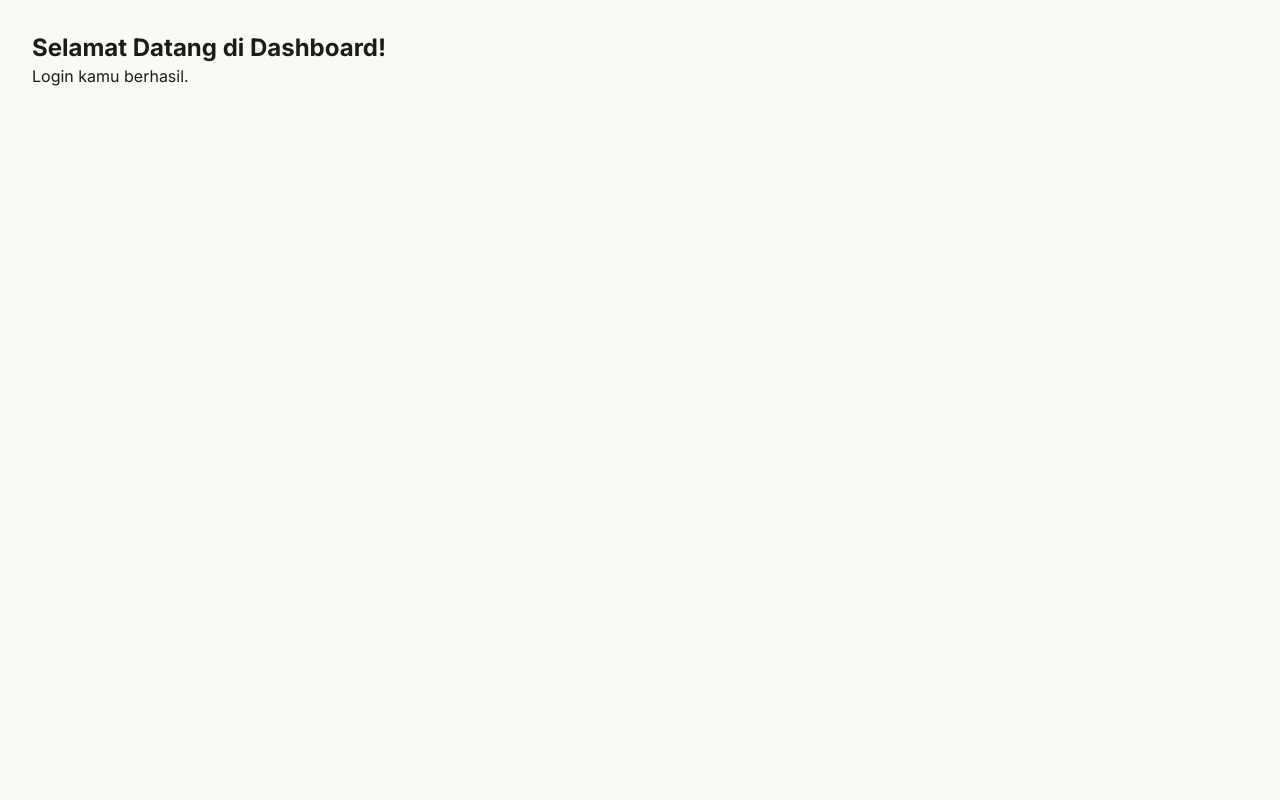
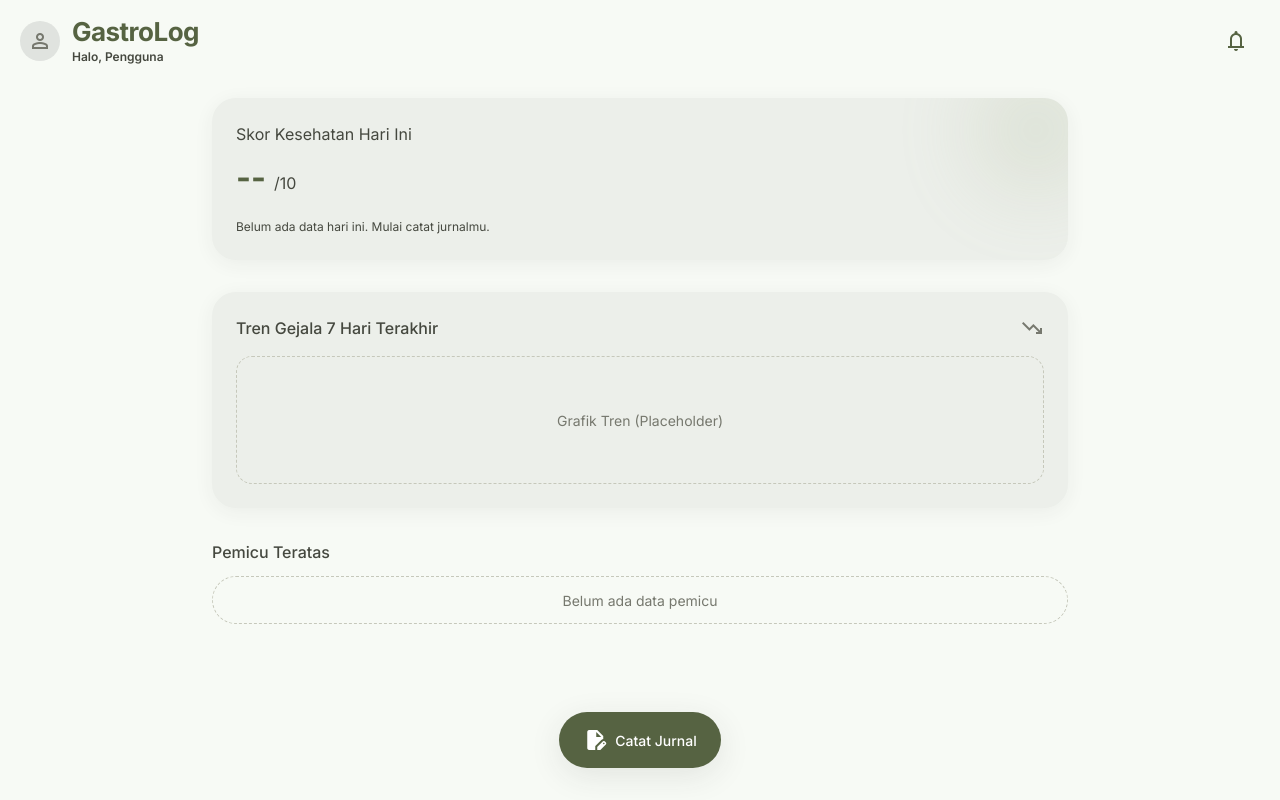
Before and after one commit to Saintfai/Project-GastroLog, a Next.js app: page /dashboard in a window 1280 px wide. Built offline with nearby package versions, Linux system fonts and the light colour scheme.

Commit message:
Add dashboard UI and Material Icons font

```diff
--- a/app/dashboard/page.tsx
+++ b/app/dashboard/page.tsx
@@ -1,8 +1,143 @@
+import Link from "next/link";
+
 export default function DashboardPage() {
   return (
-    <div className="p-8">
-      <h1 className="text-2xl font-bold">Selamat Datang di Dashboard!</h1>
-      <p>Login kamu berhasil.</p>
+    <div
+      className="min-h-screen antialiased pb-28 md:pb-0"
+      style={{
+        backgroundColor: "var(--color-background)",
+        color: "var(--color-on-surface)"
+      }}
+    >
+      {/* ── TopAppBar (Mobile & Web) ── */}
+      <header className="w-full top-0 flex justify-between items-center py-4 sticky z-40"
+        style={{
+          backgroundColor: "var(--color-background)",
+          paddingLeft: "var(--spacing-lg)",
+          paddingRight: "var(--spacing-lg)"
+        }}
+      >
+        <div className="flex items-center gap-3">
+          <div className="w-10 h-10 rounded-full flex items-center justify-center"
+            style={{ backgroundColor: "var(--color-surface-variant)" }}
+          >
+            <span className="material-symbols-outlined" style={{ color: "var(--color-outline)" }}>person</span>
+          </div>
+          <div>
+            <h1 className="font-bold" style={{ fontSize: "26px", lineHeight: "32px", letterSpacing: "-0.02em", color: "var(--color-primary)" }}>
+              GastroLog
+            </h1>
+            <p style={{ fontSize: "12px", fontWeight: 600, color: "var(--color-on-surface-variant)" }}>
+              Halo, Pengguna
+            </p>
+          </div>
+        </div>
+        <button className="flex items-center justify-center rounded-full transition-colors"
+          style={{ width: "var(--touch-target-min)", height: "var(--touch-target-min)" }}
+        >
+          <span className="material-symbols-outlined" style={{ color: "var(--color-primary)" }}>notifications</span>
+        </button>
+      </header>
+
+      {/* ── Main Content Canvas ── */}
+      <main className="max-w-4xl mx-auto flex flex-col gap-8 mt-4"
+        style={{
+          paddingLeft: "var(--spacing-lg)",
+          paddingRight: "var(--spacing-lg)"
+        }}
+      >
+        {/* Health Score Card */}
+        <section className="rounded-3xl p-6 flex flex-col gap-2 relative overflow-hidden"
+          style={{
+            backgroundColor: "var(--color-surface-container)",
+            boxShadow: "var(--shadow-card)"
+          }}
+        >
+          {/* Decorative background element */}
+          <div className="absolute -right-8 -top-8 w-32 h-32 rounded-full opacity-20 blur-2xl pointer-events-none"
+            style={{ backgroundColor: "var(--color-primary-container)" }}
+          ></div>
+          <h2 style={{ fontSize: "16px", color: "var(--color-on-surface-variant)" }}>Skor Kesehatan Hari Ini</h2>
+          <div className="flex items-baseline gap-2">
+            <span className="font-bold" style={{ fontSize: "32px", color: "var(--color-primary)" }}>--</span>
+            <span style={{ fontSize: "16px", color: "var(--color-on-surface-variant)" }}>/10</span>
+          </div>
+          <p className="mt-2" style={{ fontSize: "12px", color: "var(--color-on-surface-variant)" }}>
+            Belum ada data hari ini. Mulai catat jurnalmu.
+          </p>
+        </section>
+
+        {/* Trend Chart Card Placeholder */}
+        <section className="rounded-3xl p-6 flex flex-col gap-4"
+          style={{
+            backgroundColor: "var(--color-surface-container)",
+            boxShadow: "var(--shadow-card)"
+          }}
+        >
+          <div className="flex justify-between items-center">
+            <h2 className="font-medium" style={{ fontSize: "16px", color: "var(--color-on-surface-variant)" }}>Tren Gejala 7 Hari Terakhir</h2>
+            <span className="material-symbols-outlined" style={{ color: "var(--color-outline)" }}>trending_down</span>
+          </div>
+          <div className="h-32 w-full flex items-center justify-center rounded-lg"
+            style={{ border: "1px dashed var(--color-outline-variant)" }}
+          >
+            <span style={{ fontSize: "14px", color: "var(--color-outline)" }}>Grafik Tren (Placeholder)</span>
+          </div>
+        </section>
+
+        {/* Top Triggers Section Placeholder */}
+        <section className="flex flex-col gap-3">
+          <h2 className="font-medium" style={{ fontSize: "16px", color: "var(--color-on-surface-variant)" }}>Pemicu Teratas</h2>
+          <div className="flex gap-3 overflow-x-auto pb-2" style={{ scrollbarWidth: "none", msOverflowStyle: "none" }}>
+            <div className="flex items-center justify-center h-12 w-full rounded-full"
+              style={{ border: "1px dashed var(--color-outline-variant)", color: "var(--color-outline)" }}
+            >
+              <span style={{ fontSize: "14px" }}>Belum ada data pemicu</span>
+            </div>
+          </div>
+        </section>
+      </main>
+
+      {/* ── FAB (Catat Jurnal) ── */}
+      <div className="fixed bottom-24 left-0 w-full flex justify-center z-40 md:bottom-8">
+        <button className="flex items-center gap-2 px-6 py-4 rounded-full active:scale-95 transition-all duration-200 hover:opacity-90"
+          style={{
+            backgroundColor: "var(--color-primary)",
+            color: "var(--color-on-primary)",
+            boxShadow: "var(--shadow-card-hover)"
+          }}
+        >
+          <span className="material-symbols-outlined" style={{ fontVariationSettings: "'FILL' 1" }}>edit_document</span>
+          <span className="font-medium" style={{ fontSize: "14px" }}>Catat Jurnal</span>
+        </button>
+      </div>
+
+      {/* ── BottomNavBar (Mobile Only) ── */}
+      <nav className="fixed bottom-0 left-0 w-full z-50 flex justify-around items-center px-4 pb-4 pt-2 shadow-sm rounded-t-xl md:hidden"
+        style={{ backgroundColor: "var(--color-surface-container-lowest)" }}
+      >
+        {/* Active: Home */}
+        <Link href="/dashboard" className="flex flex-col items-center justify-center rounded-full px-4 py-1 transition-transform duration-150 active:scale-95"
+          style={{ backgroundColor: "var(--color-secondary-container)", color: "var(--color-on-secondary-container)" }}
+        >
+          <span className="material-symbols-outlined" style={{ fontVariationSettings: "'FILL' 1" }}>home</span>
+          <span className="mt-1 font-semibold" style={{ fontSize: "12px" }}>Home</span>
+        </Link>
+        {/* Inactive: History */}
+        <Link href="#" className="flex flex-col items-center justify-center px-4 py-1 rounded-full transition-colors"
+          style={{ color: "var(--color-on-surface-variant)" }}
+        >
+          <span className="material-symbols-outlined">history</span>
+          <span className="mt-1 font-semibold" style={{ fontSize: "12px" }}>History</span>
+        </Link>
+        {/* Inactive: Profile */}
+        <Link href="#" className="flex flex-col items-center justify-center px-4 py-1 rounded-full transition-colors"
+          style={{ color: "var(--color-on-surface-variant)" }}
+        >
+          <span className="material-symbols-outlined">person</span>
+          <span className="mt-1 font-semibold" style={{ fontSize: "12px" }}>Profile</span>
+        </Link>
+      </nav>
     </div>
-  )
+  );
 }
--- a/app/layout.tsx
+++ b/app/layout.tsx
@@ -17,6 +17,9 @@ export default function RootLayout({
 }>) {
   return (
     <html lang="id">
+      <head>
+        <link href="https://fonts.googleapis.com/css2?family=Material+Symbols+Outlined:wght,FILL@100..700,0..1&display=swap" rel="stylesheet" />
+      </head>
       <body className={inter.className}>
         {children}
       </body>
```
